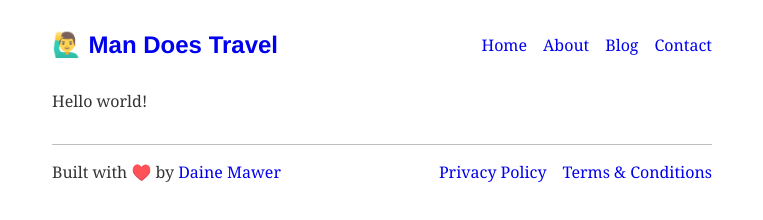
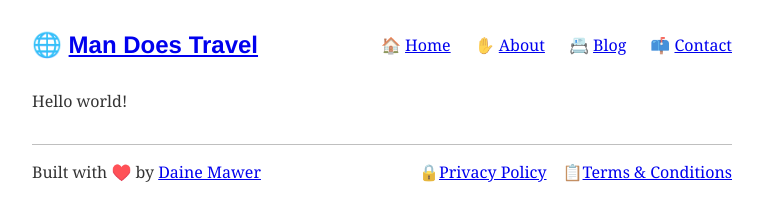
Before and after one commit to dainemawer/mandoestravel, a Gatsby site: page / in a window 1280 px wide. Shown: the whole page, without its empty margins (258-1021 px from the left). Built offline with nearby package versions, Linux system fonts and the light colour scheme; Gatsby itself is replaced by a stand-in of ours; what typography-theme-kirkham would draw is missing.

Commit message:
:pushpin: Initial styling with Styled Components and TypographyJS

```diff
--- a/src/components/footer.js
+++ b/src/components/footer.js
@@ -14,10 +14,6 @@ const SiteFooter = styled.footer`
 
 const Colophon = styled.p`
   margin-bottom: 0;
-
-  & a {
-    text-decoration: none;
-  }
 `;
 
 const Navigation = styled.ul`
@@ -31,10 +27,6 @@ const NavItem= styled.li`
   &:last-child {
     margin: 0;
   }
-
-  & a {
-    text-decoration: none;
-  }
 `;
 
 const Footer = () => (
@@ -44,10 +36,16 @@ const Footer = () => (
         </Colophon>
         <Navigation>
           <NavItem>
-            <Link to="/privacy-policy">Privacy Policy</Link>
+            <span role="img" aria-label="Lock">🔒</span>
+            <Link to="/privacy-policy">
+              Privacy Policy
+            </Link>
           </NavItem>
           <NavItem>
-            <Link to="/terms-and-conditions">Terms &amp; Conditions</Link>
+            <span role="img" aria-label="Lock">📋</span>
+            <Link to="/terms-and-conditions">
+              Terms &amp; Conditions
+            </Link>
           </NavItem>
         </Navigation>
     </SiteFooter>
--- a/src/components/header.js
+++ b/src/components/header.js
@@ -15,7 +15,7 @@ const SiteLogo = styled.h1`
   margin: 0;
 
   & a {
-    text-decoration: none;
+    border-bottom: 0;
   }
 `;
 
@@ -26,33 +26,33 @@ const Navigation = styled.ul`
 `;
 
 const NavItem= styled.li`
-  margin: 0 1rem 0 0;
+  margin: 0 1.5rem 0 0;
   &:last-child {
     margin: 0;
-  }
-
-  & a {
-    text-decoration: none;
   }
 `;
 
 const Header = ({ siteTitle }) => (
     <SiteHeader>
         <SiteLogo>
-            <span role="img" aria-label="Man">🙋‍♂️</span>{' '}
+            <span role="img" aria-label="Man">🌐</span>{' '}
             <Link to="/">{siteTitle}</Link>
         </SiteLogo>
         <Navigation>
           <NavItem>
+            <span role="img" aria-label="House">🏠</span>{' '}
             <Link to="/">Home</Link>
           </NavItem>
           <NavItem>
+            <span role="img" aria-label="Hand">✋</span>{' '}
             <Link to="/about">About</Link>
           </NavItem>
           <NavItem>
+            <span role="img" aria-label="Typewriter">📇</span>{' '}
             <Link to="/blog">Blog</Link>
           </NavItem>
           <NavItem>
+            <span role="img" aria-label="Mailbox">📫</span>{' '}
             <Link to="/contact">Contact</Link>
           </NavItem>
         </Navigation>
--- a/src/components/layout.js
+++ b/src/components/layout.js
@@ -17,7 +17,7 @@ const Layout = ({ children }) => {
     `)
 
     return (
-        <div style={{ margin: '0 auto', maxWidth: '660px' }}>
+        <div style={{ margin: '0 auto', maxWidth: '700px' }}>
             <Header siteTitle={data.site.siteMetadata.title} />
             <main>{children}</main>
             <Footer />
--- a/src/utils/typography.js
+++ b/src/utils/typography.js
@@ -1,5 +1,24 @@
 import Typography from 'typography'
 import kirkhamTheme from 'typography-theme-kirkham'
 kirkhamTheme.baseFontSize = '16px'
+kirkhamTheme.overrideThemeStyles = () => ({
+    'body': {
+        background: '#FAFAFA',
+        color: '#2D3035'
+    },
+    'a': {
+        borderBottom: '1px solid transparent',
+        color: "#282828",
+        textDecoration: 'none',
+        transition: 'border-bottom-color 350ms ease-in',
+        paddingBottom: '2px',
+    },
+    'a:hover': {
+        borderBottomColor: '#282828',
+    },
+    'a[aria-current="page"]': {
+        borderBottomColor: '#282828',
+    }
+})
 const typography = new Typography(kirkhamTheme)
 export default typography
```
